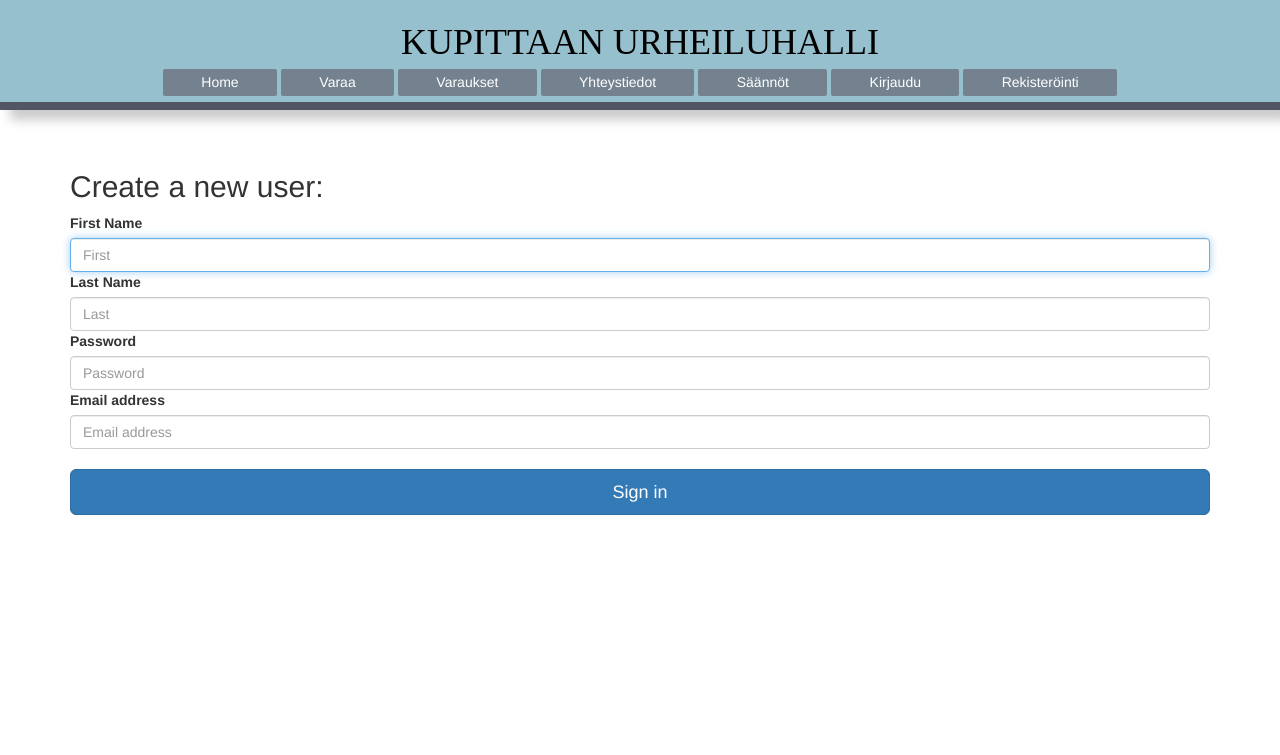
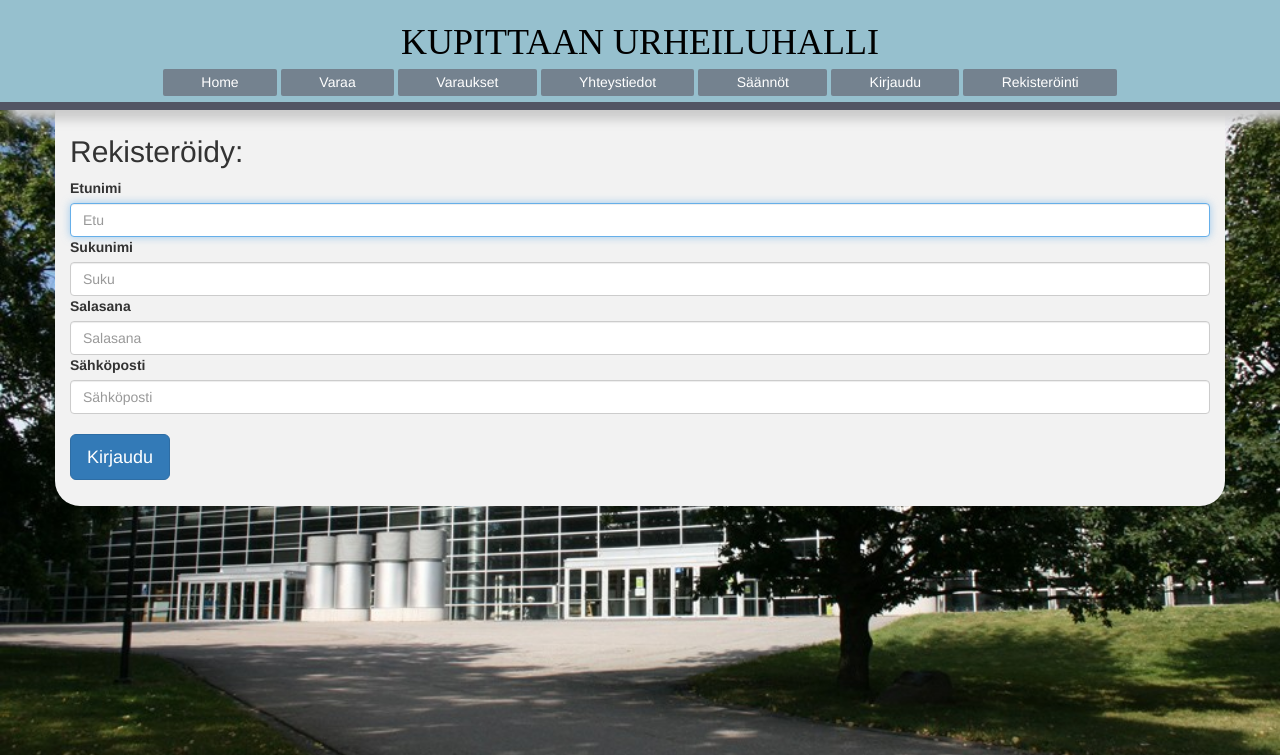
Before and after one commit to Cendukka/VarausjarjestelmaNodeJS, a Node server app: page /users/new in a window 1280 px wide. Shown: the top 755 px of the page. Run offline with Node 20, Linux system fonts and the light colour scheme; some libraries are stand-ins or nearby versions.

Commit message:
CSS styling

```diff
--- a/public/css/varausjarjestelma.css
+++ b/public/css/varausjarjestelma.css
@@ -1,13 +1,16 @@
 
 body {
   margin: 0;
-  padding-top: 150px;
+  padding-top: 7%;
+  background-image: url(../images/kupittaanUrheiluhalli.jpg);
+  background-repeat: no-repeat;
+  background-size: cover;
 }
 
 #nav {
   width: 100%;
   height: 110px;
-  padding: 20px 0 5px 0;
+  padding: 20px 0 20px 0;
   background-color: #96C0CE;
   border-bottom: solid 8px #525564;
   box-shadow: 10px 10px 10px #ccc;
@@ -36,7 +39,10 @@ img {
 }
 
 .container {
-  padding: 0% 10%;
+  padding: 2% 10%;
+  background-color: #f2f2f2;
+  border-radius: 25px;
+
 }
 
 .button {
@@ -75,3 +81,6 @@ img {
   height: 400px;
   width: 100%;
 }
+.row{
+  padding: 2% 5%;
+}
--- a/views/index.ejs
+++ b/views/index.ejs
@@ -4,6 +4,3 @@
     <p> Jos haluat katsoa varauksia, siirry <a href="reservations">varaukset</a>-sivulle.</p>
     <p> Muista myös katsoa <a href="rules">säännöt</a> ennen varaamista!</p>
 </div>
-<div class="col-sm-6">
-    <img src="images/kupittaanUrheiluhalli.jpg" alt="">
-</div>
--- a/views/layout.ejs
+++ b/views/layout.ejs
@@ -5,7 +5,6 @@
 		<meta charset="utf-8">
 		<meta name="viewport" content="width=device-width, initial-scale=0.8, maximum-scale=1">
 		<title>Kupittaan urheiluhalli</title>
-	<!--<link rel="stylesheet" href="https://stackpath.bootstrapcdn.com/bootstrap/4.4.1/css/bootstrap.min.css" integrity="sha384-Vkoo8x4CGsO3+Hhxv8T/Q5PaXtkKtu6ug5TOeNV6gBiFeWPGFN9MuhOf23Q9Ifjh" crossorigin="anonymous">-->
 		<link rel="stylesheet" href="/css/varausjarjestelma.css">
 		<link rel="stylesheet" href="/css/bootstrap.css">
 		<script src="https://code.jquery.com/jquery-3.4.1.js" integrity="sha256-WpOohJOqMqqyKL9FccASB9O0KwACQJpFTUBLTYOVvVU=" crossorigin="anonymous"></script>
@@ -15,7 +14,7 @@
 
 	<body>
 		<%- include('partials/header') %>
-
+		<div class="hero-image">
 			<div class="flashes">
 				<% if (flashMessages) { %>
 				<% if (flashMessages.success) { %>
@@ -28,13 +27,11 @@
 				</div>
 				<% } %>
 				<% } %>
-
-
+			</div>
 			<div class="container">
 					<%- body %>
 			</div>
-
-		<%- include('partials/footer') %>
+		</div>
 	</body>
 
 </html>
--- a/views/users/new.ejs
+++ b/views/users/new.ejs
@@ -1,15 +1,15 @@
 <div class="data-form">
   <form class="form-signin" action="/users/create" method="POST">
-    <h2 class="form-signin-heading">Create a new user:</h2>
-    <label for="inputFirstName">First Name</label>
-    <input type="text" name="first" id="inputFirstName" class="form-control" placeholder="First" autofocus>
-    <label for="inputLastName">Last Name</label>
-    <input type="text" name="last" id="inputLastName" class="form-control" placeholder="Last">
-    <label for="inputPassword">Password</label>
-    <input type="password" name="password" id="inputPassword" class="form-control" placeholder="Password" required>
-    <label for="inputEmail">Email address</label>
-    <input type="email" name="email" id="inputEmail" class="form-control" placeholder="Email address" required>
+    <h2 class="form-signin-heading">Rekisteröidy:</h2>
+    <label for="inputFirstName">Etunimi</label>
+    <input type="text" name="first" id="inputFirstName" class="form-control" placeholder="Etu" autofocus>
+    <label for="inputLastName">Sukunimi</label>
+    <input type="text" name="last" id="inputLastName" class="form-control" placeholder="Suku">
+    <label for="inputPassword">Salasana</label>
+    <input type="password" name="password" id="inputPassword" class="form-control" placeholder="Salasana" required>
+    <label for="inputEmail">Sähköposti</label>
+    <input type="email" name="email" id="inputEmail" class="form-control" placeholder="Sähköposti" required>
     <br />
-    <button class="btn btn-lg btn-primary btn-block" type="submit">Sign in</button>
+    <button class="btn btn-lg btn-primary" type="submit">Kirjaudu</button>
   </form>
 </div>
```
Also changed, not shown: views/login.ejs (+11 -8 lines). Lines whose indentation alone changed are shown as unchanged.
